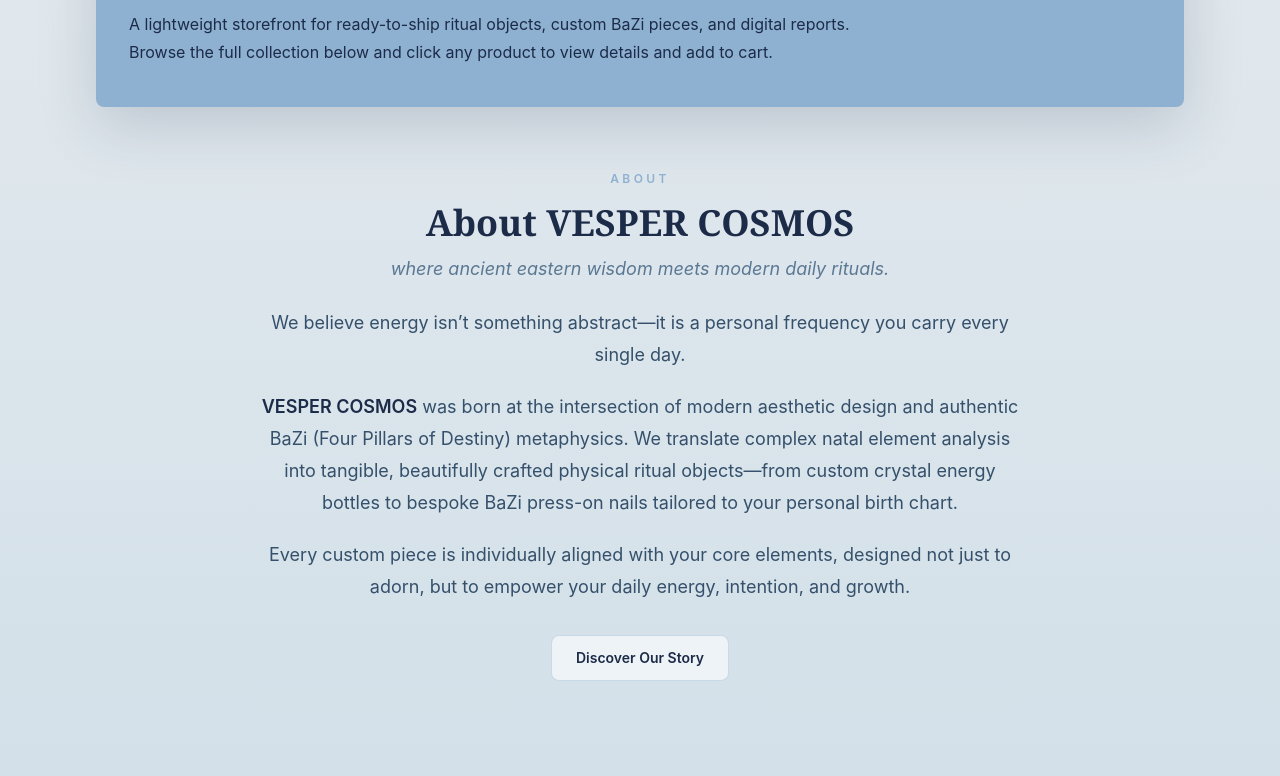
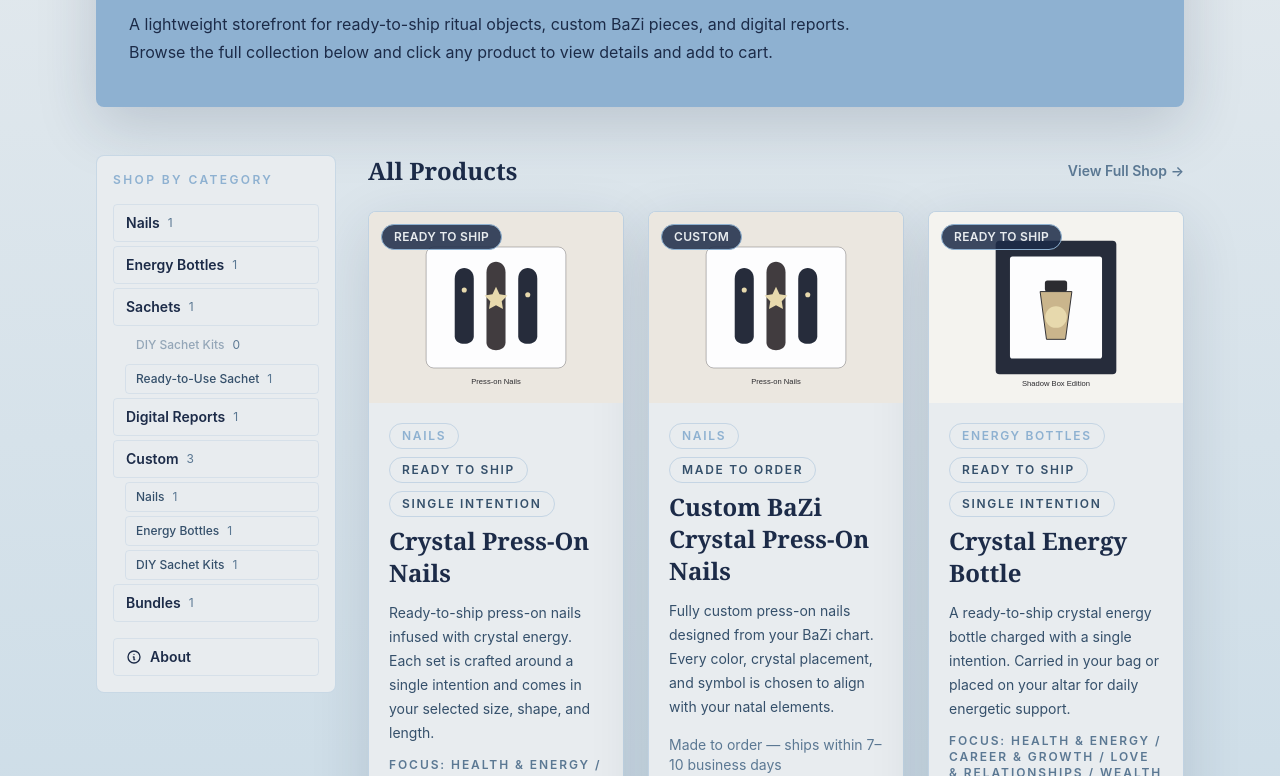
Before and after one commit to vesper-cosmic/vesper-cosmic, a Next.js app: page / in a window 1280 px wide. Shown: the part 364-1140 px from the top of the page. Built offline with nearby package versions, Linux system fonts and the light colour scheme; no server answers.

Commit message:
refactor: move About link to sidebar bottom, remove homepage brand story section

```diff
--- a/app/page.js
+++ b/app/page.js
@@ -104,51 +104,6 @@ export default function HomePage() {
             </p>
           </header>
 
-          {/* About Section — 品牌故事 */}
-          <section
-            className="mx-auto max-w-3xl py-16 text-center"
-            aria-labelledby="about-vesper-cosmos"
-          >
-            <p className="text-xs font-semibold uppercase tracking-[0.28em] text-[#8EB1D1]">
-              About
-            </p>
-            <h2
-              id="about-vesper-cosmos"
-              className="mt-4 text-3xl font-semibold leading-tight text-[#1C2B48] sm:text-4xl"
-            >
-              About VESPER COSMOS
-            </h2>
-            <p className="mt-3 text-base italic text-[#5B7893] sm:text-lg">
-              where ancient eastern wisdom meets modern daily rituals.
-            </p>
-            <p className="mt-6 text-base leading-7 text-[#35506B] sm:text-lg sm:leading-8">
-              We believe energy isn&rsquo;t something abstract—it is a personal
-              frequency you carry every single day.
-            </p>
-            <p className="mt-5 text-base leading-7 text-[#35506B] sm:text-lg sm:leading-8">
-              <strong className="font-semibold text-[#1C2B48]">
-                VESPER COSMOS
-              </strong>{" "}
-              was born at the intersection of modern aesthetic design and
-              authentic BaZi (Four Pillars of Destiny) metaphysics. We
-              translate complex natal element analysis into tangible,
-              beautifully crafted physical ritual objects—from custom crystal
-              energy bottles to bespoke BaZi press-on nails tailored to your
-              personal birth chart.
-            </p>
-            <p className="mt-5 text-base leading-7 text-[#35506B] sm:text-lg sm:leading-8">
-              Every custom piece is individually aligned with your core
-              elements, designed not just to adorn, but to empower your daily
-              energy, intention, and growth.
-            </p>
-            <Link
-              href="/about"
-              className="mt-8 inline-block rounded-lg border border-[#8EB1D1]/40 bg-white/60 px-6 py-3 text-sm font-semibold text-[#1C2B48] transition hover:bg-[#C4D8E5]"
-            >
-              Discover Our Story
-            </Link>
-          </section>
-
           {/* Sidebar + Content Layout */}
           <div className="mt-12 grid gap-8 lg:grid-cols-[240px_1fr] lg:items-start">
             {/* Sidebar — Category Filter (persistent on the side) */}
@@ -234,6 +189,28 @@ export default function HomePage() {
                   );
                 })}
               </nav>
+
+              {/* About Link — 側邊欄最下方 */}
+              <Link
+                href="/about"
+                className="mt-4 flex items-center gap-2 rounded border border-[#8EB1D1]/20 px-3 py-2 text-sm font-semibold text-[#1C2B48] transition hover:border-[#8EB1D1] hover:bg-[#C4D8E5]"
+              >
+                <svg
+                  aria-hidden="true"
+                  className="h-4 w-4"
+                  fill="none"
+                  viewBox="0 0 24 24"
+                  stroke="currentColor"
+                  strokeWidth="2"
+                >
+                  <path
+                    strokeLinecap="round"
+                    strokeLinejoin="round"
+                    d="M13 16h-1v-4h-1m1-4h.01M21 12a9 9 0 11-18 0 9 9 0 0118 0z"
+                  />
+                </svg>
+                About
+              </Link>
             </aside>
 
             {/* Product Grid — full collection, or the selected category */}
```
